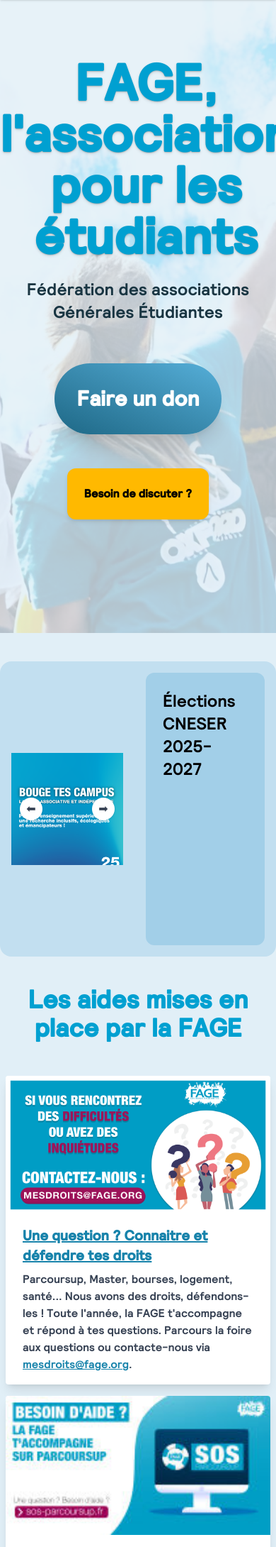
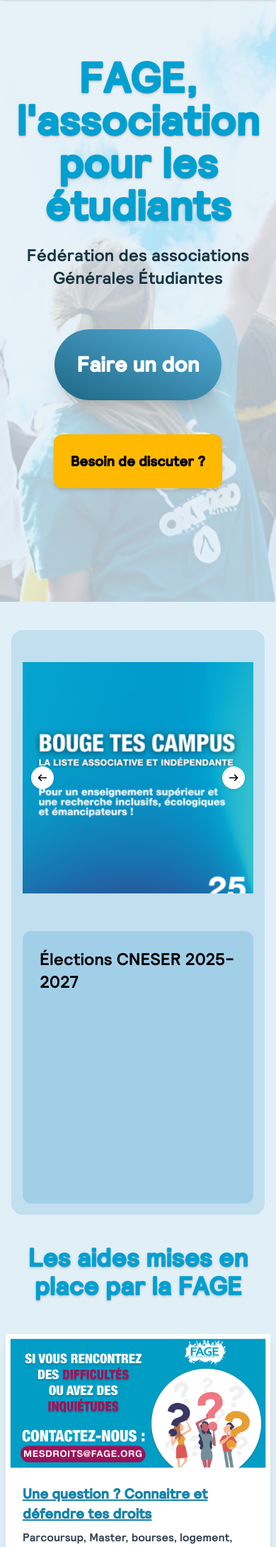
Before and after one commit to ne1i/but_a2_sae_s3, a PHP site: page / in a window 390 px wide; the page is wider, and only the part inside the window is pictured. Shown: the part 119-2299 px from the top of that part at 71% size. Run offline with PHP 8.4, Linux system fonts and the light colour scheme.

Commit message:
Improved responsivity

```diff
--- a/static/index.html
+++ b/static/index.html
@@ -86,7 +86,7 @@
             <img src="assets/image/background.jpg" alt="Image de fond"
                 class="absolute left-0 top-0 -z-10 opacity-20 h-full object-cover w-full bg-gradient-to-t from-white to-transparent" />
 
-            <h1 class="text-fage-500 text-7xl mx-auto font-bold text-center mb-6 text-shadow-md max-w-[15ch]">
+            <h1 class="text-fage-500 lg:text-7xl text-6xl font-bold text-center mb-6 text-shadow-md max-w-11/12">
                 FAGE, l'association pour les étudiants
             </h1>
             <h2 class="text-2xl mx-auto text-center text-fage-900 mb-14">
@@ -97,13 +97,13 @@
                 class="mb-12 bg-gradient-to-bl from-fage-400 to-fage-700 text-white p-8 font-bold rounded-full text-3xl hover:bg-gradient-to-br active:bg-gradient-to-tr shadow-xl hover:-translate-y-1 active:translate-y-1 transition-all"
                 target="_blank">Faire un don</a>
 
-            <a class="bg-amber-400 p-6 rounded-xl font-bold shadow-md hover:bg-amber-500 active:bg-amber-600">Besoin
+            <a class="bg-amber-400 p-6 rounded-xl font-bold shadow-md hover:bg-amber-500 active:bg-amber-600 text-xl">Besoin
                 de
                 discuter ?</a>
         </div>
 
-        <section class="flex items-center justify-around mt-10">
-            <div class=" flex p-4 rounded-2xl bg-fage-100" carousel>
+        <section class="flex items-center justify-around mt-10 m-4">
+            <div class=" flex flex-col lg:flex-row p-4 rounded-2xl bg-fage-100" carousel>
                 <div class="relative w-full max-w-2xl overflow-hidden ">
                     <div class="flex transition-transform duration-700" carousel-images>
                         <img src="assets/image/actu1.png" alt="Image carousel 1"
@@ -114,11 +114,20 @@
                             class="w-full h-96 object-contain flex-shrink-0">
                     </div>
                     <button carousel-previous
-                        class="absolute left-3 top-1/2 -translate-y-1/2 bg-white hover:bg-white text-gray-700 p-2 w-8 h-8 rounded-full shadow leading-none">⬅</button>
+                        class="absolute left-3 top-1/2 -translate-y-1/2 bg-white hover:bg-white text-gray-700 p-2 w-8 h-8 rounded-full shadow leading-none"><svg
+                            class="rotate-180" xmlns="http://www.w3.org/2000/svg" viewBox="0 0 640 640">
+                            <path
+                                d="M566.6 342.6C579.1 330.1 579.1 309.8 566.6 297.3L406.6 137.3C394.1 124.8 373.8 124.8 361.3 137.3C348.8 149.8 348.8 170.1 361.3 182.6L466.7 288L96 288C78.3 288 64 302.3 64 320C64 337.7 78.3 352 96 352L466.7 352L361.3 457.4C348.8 469.9 348.8 490.2 361.3 502.7C373.8 515.2 394.1 515.2 406.6 502.7L566.6 342.7z" />
+                        </svg></button>
                     <button carousel-next
-                        class="absolute right-3 top-1/2 -translate-y-1/2 bg-white hover:bg-white text-gray-700 p-2 w-8 h-8 rounded-full shadow leading-none">➡</button>
+                        class="absolute right-3 top-1/2 -translate-y-1/2 bg-white hover:bg-white text-gray-700 p-2 w-8 h-8 rounded-full shadow leading-none"><svg
+                            xmlns="http://www.w3.org/2000/svg" viewBox="0 0 640 640">
+                            <path
+                                d="M566.6 342.6C579.1 330.1 579.1 309.8 566.6 297.3L406.6 137.3C394.1 124.8 373.8 124.8 361.3 137.3C348.8 149.8 348.8 170.1 361.3 182.6L466.7 288L96 288C78.3 288 64 302.3 64 320C64 337.7 78.3 352 96 352L466.7 352L361.3 457.4C348.8 469.9 348.8 490.2 361.3 502.7C373.8 515.2 394.1 515.2 406.6 502.7L566.6 342.7z" />
+                        </svg></button>
                 </div>
-                <div class=" ml-8 flex flex-wrap w-80 h-96 bg-fage-200 rounded-xl p-6" carousel-titles>
+                <div class=" lg:ml-8 flex flex-wrap w-auto lg:w-80 h-96 bg-fage-200 rounded-xl p-6 lg:mt-0 mt-6"
+                    carousel-titles>
                     <h4 class="text-2xl hidden">Élections CNESER
                         2025-2027</h4>
                     <h4 class="text-2xl hidden">États généraux de la
@@ -132,16 +141,16 @@
         <script src="carousel.js"></script>
 
         <section class="px-2 my-10">
-            <h2 class="text-center text-4xl text-fage-500 font-bold">Les aides mises
+            <h2 class="text-center text-4xl text-fage-500 font-bold text-shadow-md">Les aides mises
                 en place par la FAGE</h2>
 
             <div class="flex flex-wrap justify-around gap-4 mt-12">
                 <div
                     class="max-w-sm rounded overflow-hidden shadow-lg transition-all hover:shadow-xl hover:-translate-y-2 bg-white">
-                    <a href><img class="w-full" src="assets/image/aide1.png" alt="Sunset in the mountains"></a>
+                    <a><img class="w-full" src="assets/image/aide1.png" alt="Sunset in the mountains"></a>
                     <div class="px-6 py-4">
-                        <div class="font-bold text-xl mb-2"><a href
-                                class="underline text-fage-600 hover:text-fage-900">Une question
+                        <div class="font-bold text-xl mb-2"><a class="underline text-fage-600 hover:text-fage-900">Une
+                                question
                                 ?
                                 Connaitre et défendre tes
                                 droits</a></div>
@@ -160,9 +169,10 @@
                 </div>
                 <div
                     class="max-w-sm rounded overflow-hidden shadow-lg transition-all hover:shadow-xl hover:-translate-y-2 bg-white">
-                    <a href><img class="w-full" src="assets/image/aide2.jpeg" alt="Sunset in the mountains"></a>
+                    <a href="https://sos-parcoursup.fr/" target="_blank"><img class="w-full"
+                            src="assets/image/aide2.jpeg" alt="Sunset in the mountains"></a>
                     <div class="px-6 py-4">
-                        <div class="font-bold text-xl mb-2"><a href
+                        <div class="font-bold text-xl mb-2"><a href="https://sos-parcoursup.fr/" target="_blank"
                                 class="underline text-fage-600 hover:text-fage-900">SOS-Parcoursup</a>
                         </div>
                         <p class="text-gray-700 text-base">
@@ -179,9 +189,10 @@
                 </div>
                 <div
                     class="max-w-sm rounded overflow-hidden shadow-lg transition-all hover:shadow-xl hover:-translate-y-2 bg-white">
-                    <a href><img class="w-full" src="assets/image/aide3.png" alt="Sunset in the mountains"></a>
+                    <a href="https://sos-monmaster.fr/" target="_blank"><img class="w-full" src="assets/image/aide3.png"
+                            alt="Sunset in the mountains"></a>
                     <div class="px-6 py-4">
-                        <div class="font-bold text-xl mb-2"><a href
+                        <div class="font-bold text-xl mb-2"><a href="https://sos-monmaster.fr/" target="_blank"
                                 class="underline text-fage-600 hover:text-fage-900">SOS-MonMaster</a>
                         </div>
                         <p class="text-gray-700 text-base">
@@ -203,7 +214,7 @@
     </main>
 
     <footer class="w-full bg-fage-500 text-white px-4">
-        <div class="flex justify-between min-h-50 items-center">
+        <div class="flex flex-col lg:flex-row justify-between min-h-50 items-center">
             <div class="flex items-center">
                 <img src="assets/image/Logo_FAGE_blanc.svg" alt="Logo FAGE" class="max-w-60">
             </div>
@@ -211,11 +222,13 @@
                 <li class="text-right">
                     FAGE - Fédération des Associations Générales Etudiantes
                 </li>
-                <li class="text-right ">79 rue Périer</li>
-                <li class="text-right">92120 Montrouge</li>
-                <li class="text-right">Tél. : <a class="underline hover:text-fage-900" href="tel:+330140337070">01 40 33
+                <li class="text-center lg:text-right ">79 rue Périer</li>
+                <li class="text-center lg:text-right">92120 Montrouge</li>
+                <li class="text-center lg:text-right">Tél. : <a class="underline hover:text-fage-900"
+                        href="tel:+330140337070">01 40
+                        33
                         70 70</a></li>
-                <li class="underline text-right ">
+                <li class="underline text-center lg:text-right ">
                     <a class="hover:text-fage-900">Nous contacter</a>
                 </li>
             </ul>
--- a/static/style.css
+++ b/static/style.css
@@ -28,10 +28,13 @@
     --text-3xl--line-height: calc(2.25 / 1.875);
     --text-4xl: 2.25rem;
     --text-4xl--line-height: calc(2.5 / 2.25);
+    --text-5xl: 3rem;
+    --text-5xl--line-height: 1;
+    --text-6xl: 3.75rem;
+    --text-6xl--line-height: 1;
     --text-7xl: 4.5rem;
     --text-7xl--line-height: 1;
     --font-weight-bold: 700;
-    --radius-lg: 0.5rem;
     --radius-xl: 0.75rem;
     --radius-2xl: 1rem;
     --radius-3xl: 1.5rem;
@@ -254,6 +257,9 @@
   .m-2 {
     margin: calc(var(--spacing) * 2);
   }
+  .m-4 {
+    margin: calc(var(--spacing) * 4);
+  }
   .mx-auto {
     margin-inline: auto;
   }
@@ -339,11 +345,11 @@
   .w-10 {
     width: calc(var(--spacing) * 10);
   }
-  .w-80 {
-    width: calc(var(--spacing) * 80);
-  }
   .w-100 {
     width: calc(var(--spacing) * 100);
+  }
+  .w-auto {
+    width: auto;
   }
   .w-full {
     width: 100%;
@@ -351,14 +357,20 @@
   .max-w-2xl {
     max-width: var(--container-2xl);
   }
+  .max-w-8\/12 {
+    max-width: calc(8/12 * 100%);
+  }
+  .max-w-11\/12 {
+    max-width: calc(11/12 * 100%);
+  }
   .max-w-20 {
     max-width: calc(var(--spacing) * 20);
   }
   .max-w-60 {
     max-width: calc(var(--spacing) * 60);
   }
-  .max-w-\[15ch\] {
-    max-width: 15ch;
+  .max-w-full {
+    max-width: 100%;
   }
   .max-w-sm {
     max-width: var(--container-sm);
@@ -604,6 +616,14 @@
     font-size: var(--text-4xl);
     line-height: var(--tw-leading, var(--text-4xl--line-height));
   }
+  .text-5xl {
+    font-size: var(--text-5xl);
+    line-height: var(--tw-leading, var(--text-5xl--line-height));
+  }
+  .text-6xl {
+    font-size: var(--text-6xl);
+    line-height: var(--tw-leading, var(--text-6xl--line-height));
+  }
   .text-7xl {
     font-size: var(--text-7xl);
     line-height: var(--tw-leading, var(--text-7xl--line-height));
@@ -820,6 +840,11 @@
       margin-block: calc(var(--spacing) * 0);
     }
   }
+  .lg\:mt-0 {
+    @media (width >= 64rem) {
+      margin-top: calc(var(--spacing) * 0);
+    }
+  }
   .lg\:mt-8 {
     @media (width >= 64rem) {
       margin-top: calc(var(--spacing) * 8);
@@ -833,6 +858,11 @@
   .lg\:ml-0 {
     @media (width >= 64rem) {
       margin-left: calc(var(--spacing) * 0);
+    }
+  }
+  .lg\:ml-8 {
+    @media (width >= 64rem) {
+      margin-left: calc(var(--spacing) * 8);
     }
   }
   .lg\:ml-auto {
@@ -858,6 +888,11 @@
   .lg\:w-9\/12 {
     @media (width >= 64rem) {
       width: calc(9/12 * 100%);
+    }
+  }
+  .lg\:w-80 {
+    @media (width >= 64rem) {
+      width: calc(var(--spacing) * 80);
     }
   }
   .lg\:w-auto {
@@ -903,6 +938,17 @@
   .lg\:p-0 {
     @media (width >= 64rem) {
       padding: calc(var(--spacing) * 0);
+    }
+  }
+  .lg\:text-right {
+    @media (width >= 64rem) {
+      text-align: right;
+    }
+  }
+  .lg\:text-7xl {
+    @media (width >= 64rem) {
+      font-size: var(--text-7xl);
+      line-height: var(--tw-leading, var(--text-7xl--line-height));
     }
   }
   .\32 xl\:ml-120 {
```
Also changed, not shown: static/espace_asso.html (+8 -6 lines).
